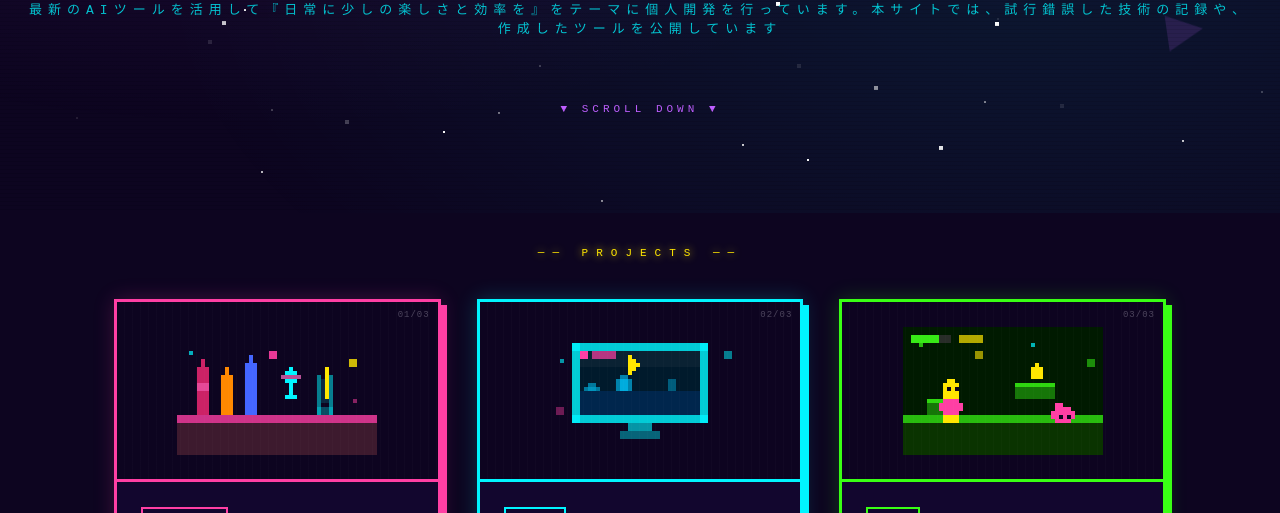
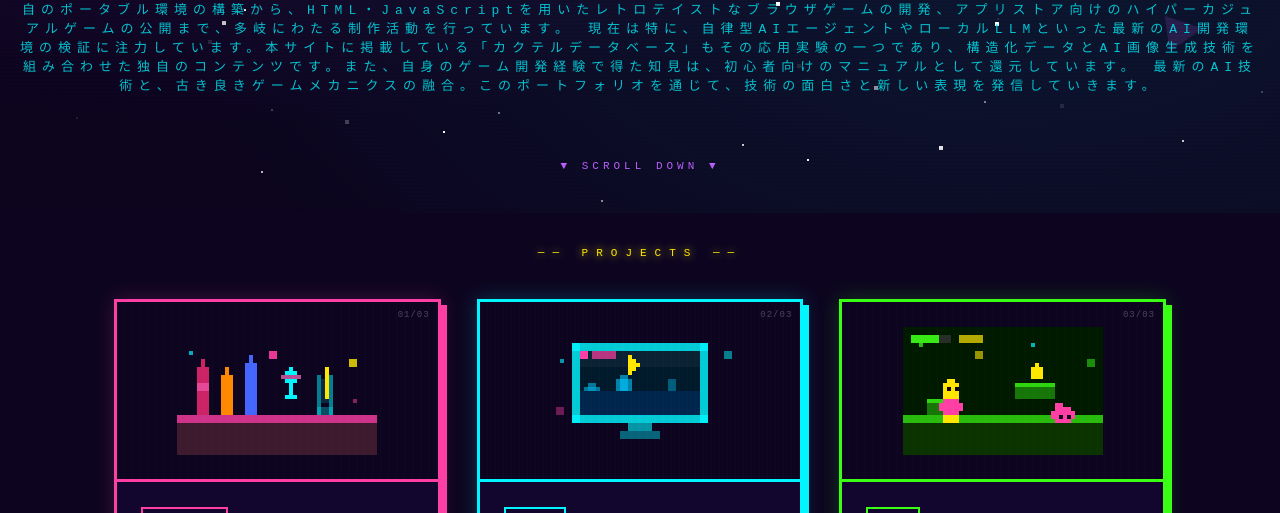
Before and after one commit to tetin-a11/tetin-a11.github.io, a plain HTML site: page index.html in a window 1280 px wide. Shown: the part 587-1100 px from the top of the page. Drawn offline with Linux system fonts and the light colour scheme; a web font is replaced by a local one.

Commit message:
Update index.html

```diff
--- a/index.html
+++ b/index.html
@@ -431,7 +431,10 @@
   </div>
 
   <h1 class="hero-title">AIを活用して独自に構成・編集したクリエイティブ・ポートフォリオ<span class="hero-blink"></span></h1>
-  <p class="hero-sub">最新のAIツールを活用して『日常に少しの楽しさと効率を』をテーマに個人開発を行っています。本サイトでは、試行錯誤した技術の記録や、作成したツールを公開しています</p>
+  <p class="hero-sub">普段は物流企業にてシステム管理を担当し、日々変化する要件に対する論理的な解決策の構築や技術検証を行っています。この「PORTFOLIO.EXE」は、そうした業務上のシステム運用とは別軸で、純粋な「モノづくりの楽しさ」と「最新技術の実験」を形にするために立ち上げた個人の開発拠点です。
+ハードウェアからソフトウェアまで横断的に触れることを信条としており、Raspberry Piを用いた独自のポータブル環境の構築から、HTML・JavaScriptを用いたレトロテイストなブラウザゲームの開発、アプリストア向けのハイパーカジュアルゲームの公開まで、多岐にわたる制作活動を行っています。
+現在は特に、自律型AIエージェントやローカルLLMといった最新のAI開発環境の検証に注力しています。本サイトに掲載している「カクテルデータベース」もその応用実験の一つであり、構造化データとAI画像生成技術を組み合わせた独自のコンテンツです。また、自身のゲーム開発経験で得た知見は、初心者向けのマニュアルとして還元しています。
+最新のAI技術と、古き良きゲームメカニクスの融合。このポートフォリオを通じて、技術の面白さと新しい表現を発信していきます。</p>
 
   <p class="scroll-hint">▼ SCROLL DOWN ▼</p>
 </section>
```
